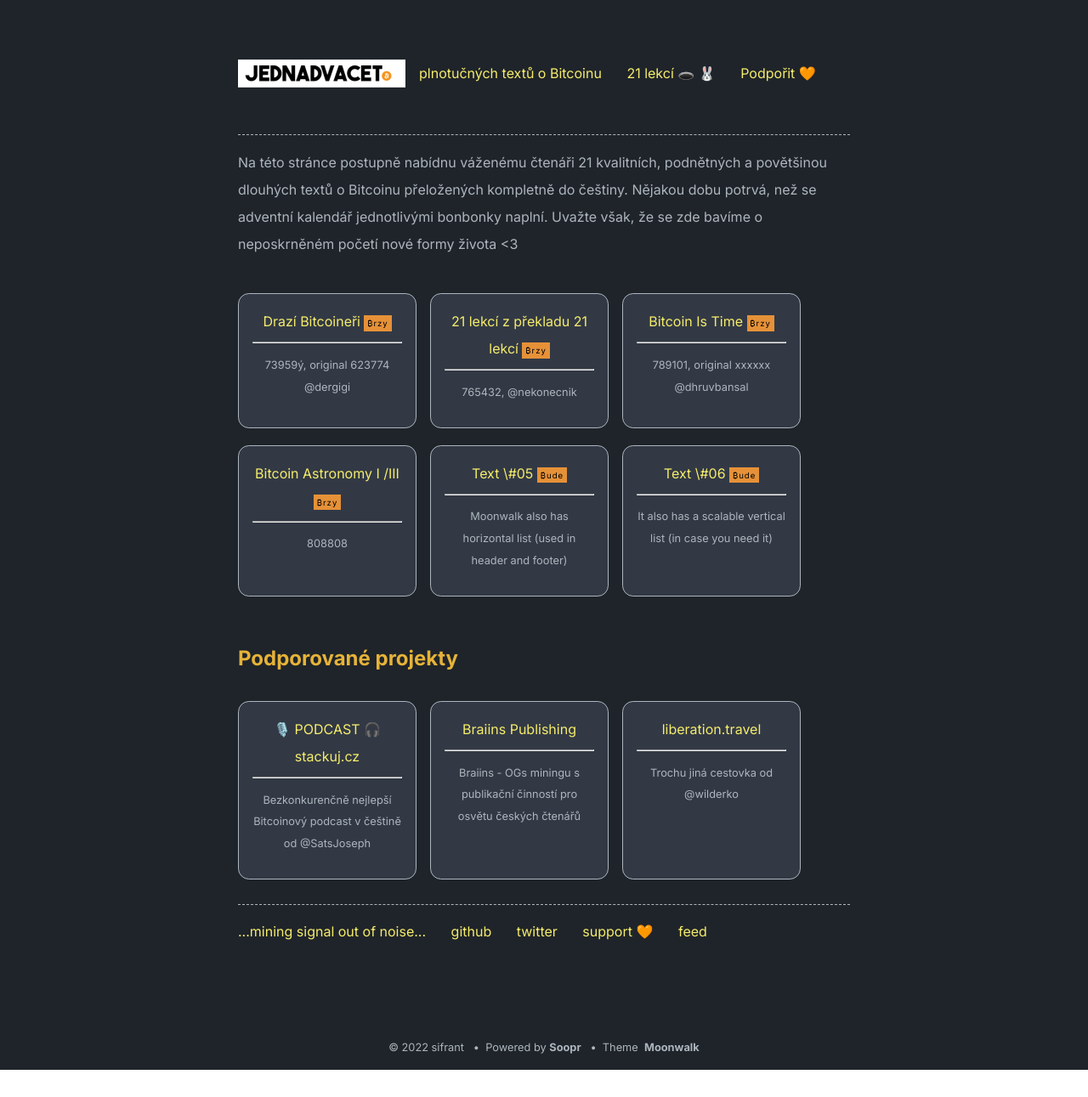
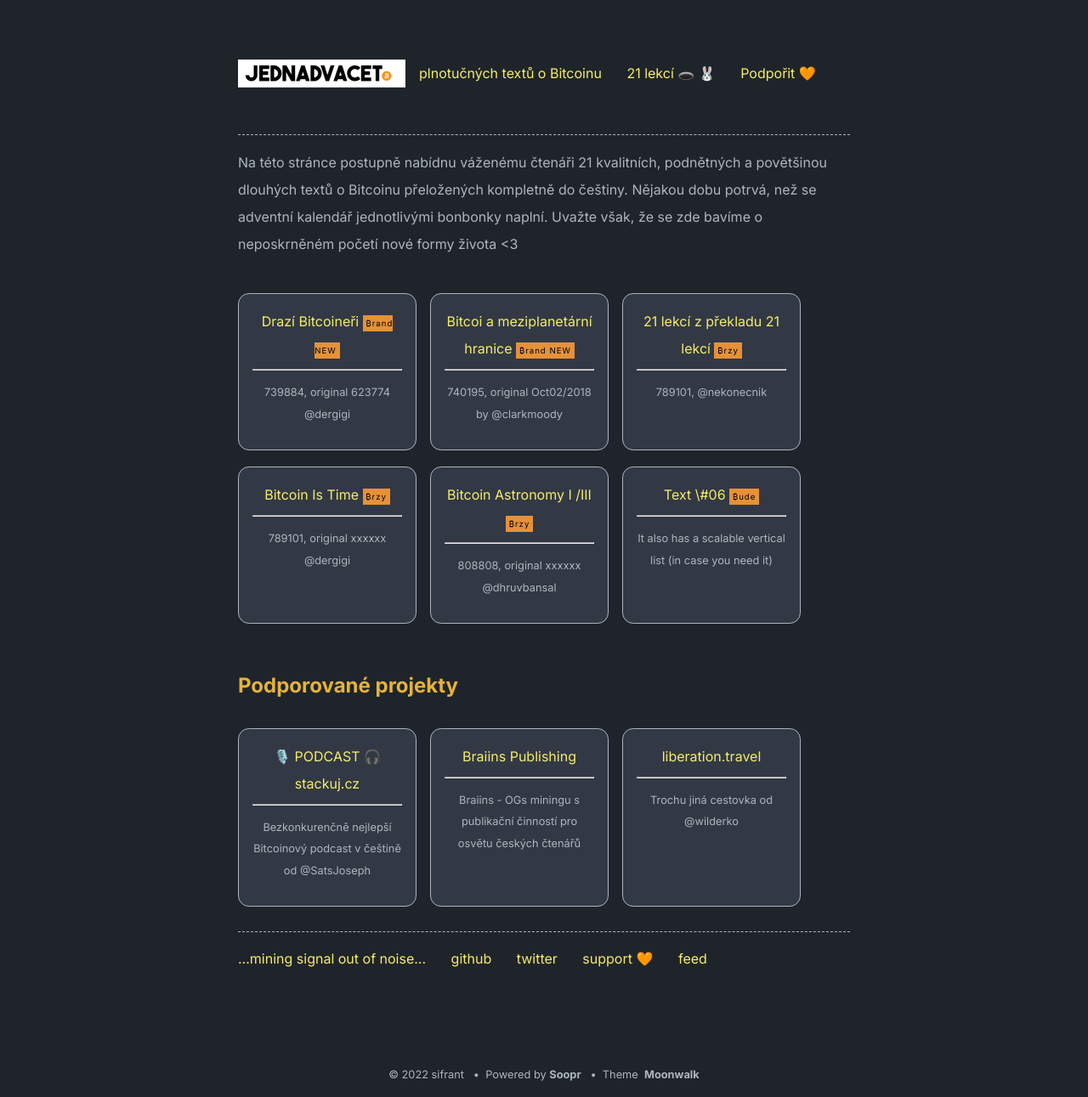
Before and after one commit to abhinavs/moonwalk, a Jekyll site: the page built from index.md, in a window 1280 px wide. Shown: the whole page at 85% size. Built offline with Jekyll 4.4.1, drawn with Linux system fonts in a browser that asks for light colours; before the commit the page ends 1259 px from its top, so only the background shows below that.

Commit message:
update content

```diff
--- a/_data/home.yml
+++ b/_data/home.yml
@@ -17,29 +17,29 @@ navbar_entries:
 
 project_entries:
   - title: Drazí Bitcoineři
-    url: ./drazi-bitcoineri
-    desc: 73959ý, original 623774 @dergigi
-    highlight: ₿rzy
+    url: ./_posts/739884-drazi-bitcoineri
+    desc: 739884, original 623774 @dergigi
+    highlight: ₿rand NEW
+
+  - title: Bitcoi a meziplanetární hranice
+    url: ./_posts/740195-btc-interplanetary-frontier
+    desc: 740195, original Oct02/2018 by @clarkmoody
+    highlight: ₿rand NEW
 
   - title: 21 lekcí z překladu 21 lekcí
-    url: ./21z21
-    desc: 765432, @nekonecnik
+    url: overview-post
+    desc: 789101, @nekonecnik
     highlight: ₿rzy
 
   - title: Bitcoin Is Time
     url: overview-post
-    desc: 789101, original xxxxxx @dhruvbansal
+    desc: 789101, original xxxxxx @dergigi
     highlight: ₿rzy
 
   - title: Bitcoin Astronomy I /III
     url: overview-post
-    desc: 808808
+    desc: 808808, original xxxxxx @dhruvbansal
     highlight: ₿rzy
-
-  - title: Text \#05
-    url: overview-post
-    desc: Moonwalk also has horizontal list (used in header and footer)
-    highlight: ₿ude
 
   - title: Text \#06
     url: overview-post
```
